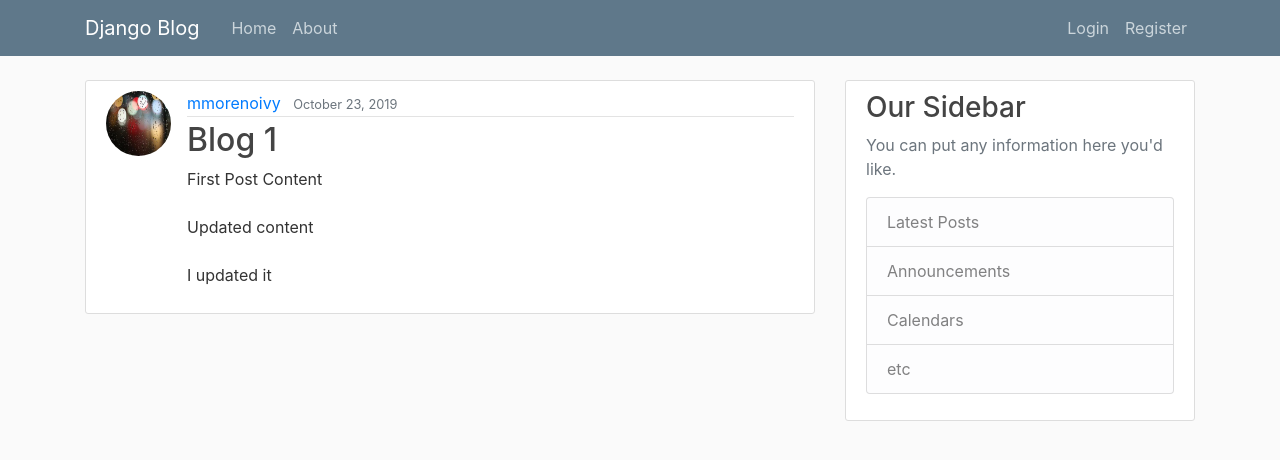
After one commit to ivymorenomt/DjangoFirstProject, a Django app: page /post/1/ in a window 1280 px wide. The commit adds this page. Shown: the top 460 px of the page. Run offline with Django 3.2, Linux system fonts and the light colour scheme; data comes from the database, SQL or seed files in the repository; both versions use the stored data as it was after the commit; some libraries are stand-ins or nearby versions.

Commit message:
added html files for CRUD

```diff
--- a/django_first/blog/models.py
+++ b/django_first/blog/models.py
@@ -1,7 +1,7 @@
 from django.db import models
 from django.utils import timezone
 from django.contrib.auth.models import User
-
+from django.urls import reverse
 
 #this is the database
 # Create your models here.
@@ -9,8 +9,15 @@ class Post(models.Model):
 	title = models.CharField(max_length=100)
 	content = models.TextField()
 	date_posted = models.DateTimeField(default=timezone.now) #use this to be able to change dates.
+
 #auto_now_add=True date time only when post is creaed
 	author = models.ForeignKey(User, on_delete=models.CASCADE) #when user is deleted post should be deleted too
 
 	def __str__(self):
 		return self.title
+
+	#get the url of a particular route, to be able to post as an author.
+	#avoid: No URL to redirect to.  Either provide a url or define a get_absolute_url method on the Model. error
+
+	def get_absolute_url(self):
+		return reverse('post-detail', kwargs={'pk': self.pk})
--- a/django_first/blog/templates/blog/base.html
+++ b/django_first/blog/templates/blog/base.html
@@ -34,6 +34,7 @@
                 <!-- Navbar Right Side -->
                 <div class="navbar-nav">
                     {% if user.is_authenticated %}
+                        <a class="nav-item nav-link" href="{% url 'post-create'%}">New Post</a>
                         <a class="nav-item nav-link" href="{% url 'profile'%}">Profile</a>
                         <a class="nav-item nav-link" href="{% url 'logout'%}">Logout</a>
                     {% else %}
--- a/django_first/blog/templates/blog/home.html
+++ b/django_first/blog/templates/blog/home.html
@@ -8,7 +8,7 @@
             <a class="mr-2" href="#">{{ post.author }}</a>
             <small class="text-muted">{{ post.date_posted|date:"F d, Y" }}</small>
         </div>
-        <h2><a class="article-title" href="#">{{ post.title }}</a></h2>
+        <h2><a class="article-title" href="{% url 'post-detail' post.id %}">{{ post.title }}</a></h2>
         <p class="article-content">{{ post.content }}</p>
     </div>
 </article>
--- /dev/null
+++ b/django_first/blog/templates/blog/post_detail.html
@@ -0,0 +1,20 @@
+{% extends "blog/base.html" %}
+{% block content %}
+<article class="media content-section">
+    <img class="rounded-circle article-img" src = {{ object.author.profile.image.url }}>
+    <div class="media-body">
+        <div class="article-metadata">
+            <a class="mr-2" href="#">{{ object.author }}</a>
+            <small class="text-muted">{{ object.date_posted|date:"F d, Y" }}</small>
+            {% if object.author == user%}
+            <div>
+                <a class="btn btn-secondary btn-sm mt-1 mb-1" href="{% url 'post-update' object.id %}">Update</a>
+                <a class="btn btn-danger btn-sm mt-1 mb-1" href="{% url 'post-delete' object.id %}">Delete</a>
+            </div>
+            {% endif%}
+        </div>
+        <h2 class="article-title">{{ object.title }}</h2>
+        <p class="article-content">{{ object.content }}</p>
+    </div>
+</article>
+{% endblock content %}
--- a/django_first/blog/urls.py
+++ b/django_first/blog/urls.py
@@ -1,9 +1,19 @@
 from django.urls import path
 from . import views
-from .views import PostListView
+from .views import (
+    PostListView,
+    PostDetailView,
+    PostCreateView,
+    PostUpdateView,
+    PostDeleteView
+)
 
 urlpatterns = [
     path('', PostListView.as_view(), name='blog-home'), # postlistview will not work if as_view isn't called.
+    path('post/<int:pk>/', PostDetailView.as_view(), name='post-detail'), #post/detail - detail of post. post.id will pass the pk
+    path('post/new/', PostCreateView.as_view(), name='post-create'),
+    path('post/<int:pk>/update/', PostUpdateView.as_view(), name='post-update'),
+    path('post/<int:pk>/delete/', PostDeleteView.as_view(), name='post-delete'),
     path('about/', views.about, name='blog-about'),
 ]
 
--- a/django_first/blog/views.py
+++ b/django_first/blog/views.py
@@ -2,7 +2,15 @@
 #from django.http import HttpResponse
 from django.shortcuts import render
 from .models import Post
-from django.views.generic import ListView
+from django.contrib.auth.mixins import LoginRequiredMixin, UserPassesTestMixin
+
+from django.views.generic import (
+	ListView,
+	DetailView,
+	CreateView,
+	UpdateView,
+	DeleteView
+)
 
 #import Post from models, it is our real database
 
@@ -38,5 +46,45 @@ class PostListView(ListView):
 	context_object_name = 'posts' #call the context in the hometemplate
 	ordering = ['-date_posted']
 
+class PostDetailView(DetailView):
+	model = Post
+
+#the LoginRequiredMixin will avoid a user from creating a post or accessing the url directly without logging in
+class PostCreateView(LoginRequiredMixin, CreateView):
+	model = Post
+	fields = ['title', 'content']
+
+	#override
+	def form_valid(self, form):
+		form.instance.author = self.request.user #take instance and set author equal to user
+		return super().form_valid(form)
+
+#UserPassesTestMixin prevents a different user to update someone's post
+class PostUpdateView(LoginRequiredMixin, UserPassesTestMixin, UpdateView):
+	model = Post
+	fields = ['title', 'content']
+
+	#override
+	def form_valid(self, form):
+		form.instance.author = self.request.user #take instance and set author equal to user
+		return super().form_valid(form)
+
+	def test_func(self):
+		post = self.get_object()
+		if self.request.user == post.author: #if current user is the author then, return true, else false
+			return True
+		return False
+
+class PostDeleteView(LoginRequiredMixin, UserPassesTestMixin, DeleteView):
+	model = Post
+	success_url = '/' #to avoid ImproperlyConfigured at /post/7/delete/ No URL to redirect to. Provide a success_url.
+
+	def test_func(self):
+		post = self.get_object()
+		if self.request.user == post.author: #if current user is the author then, return true, else false
+			return True
+		return False
+
+
 def about(request):
 	return render(request, 'blog/about.html', {'title':'About'})
```
Also changed, not shown: django_first/blog/templates/blog/post_confirm_delete.html (added, +19 -0 lines), django_first/blog/templates/blog/post_form.html (added, +20 -0 lines), django_first/db.sqlite3.
